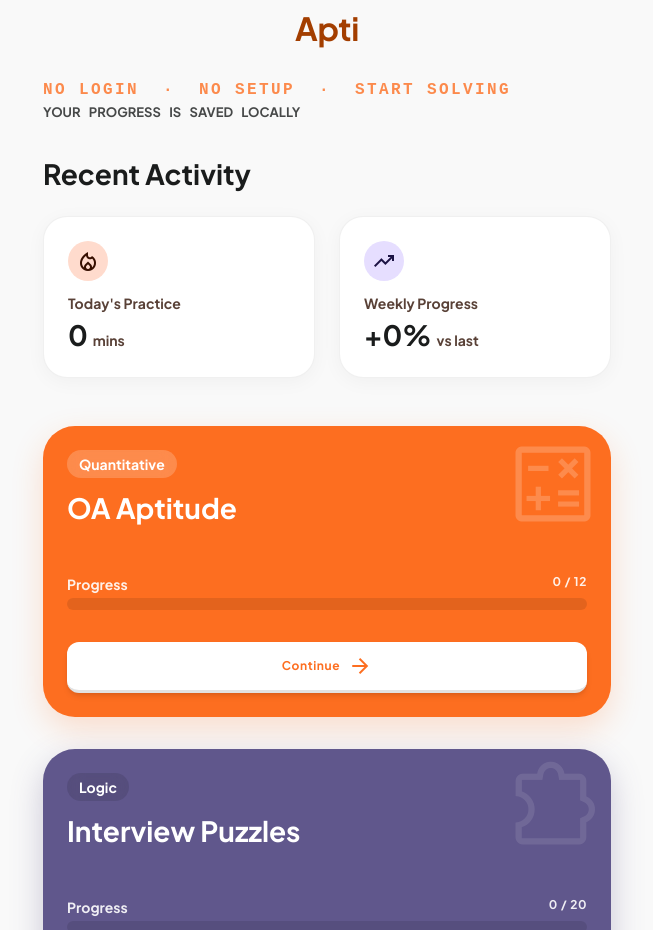
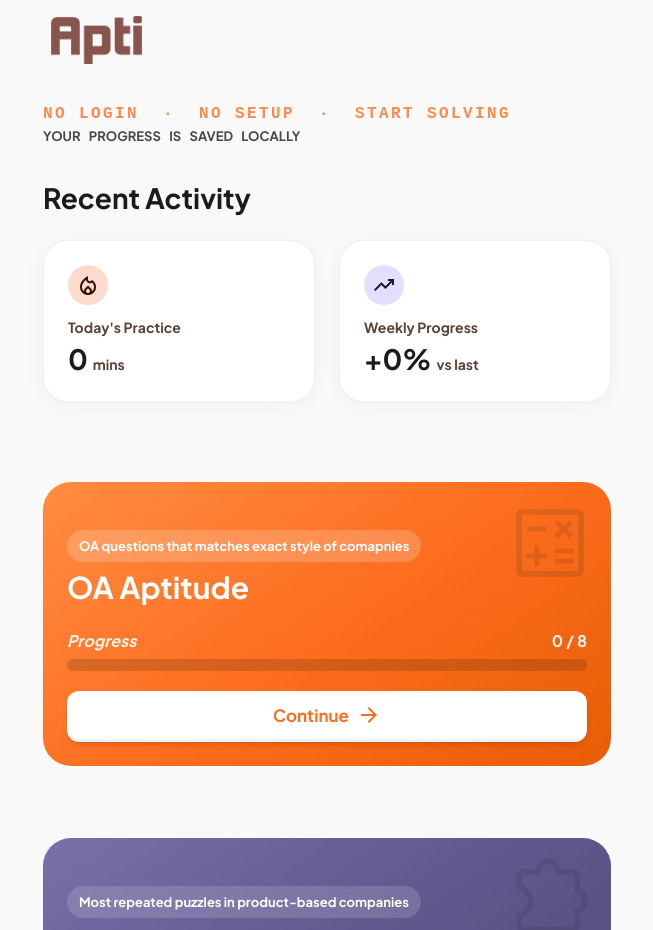
Before and after one commit to shridjha/Apti, a React (Vite) app: page / in a window 1280 px wide. Shown: the top 930 px of the page, without its empty margins (313-966 px from the left). Built offline with nearby package versions, Linux system fonts and the light colour scheme.

Commit message:
feat: implement practice flow with timer, progress tracking, and question navigation for aptitude and puzzle sections

```diff
--- a/index.html
+++ b/index.html
@@ -4,8 +4,9 @@
     <meta charset="UTF-8" />
     <link rel="icon" type="image/svg+xml" href="/vite.svg" />
     <meta name="viewport" content="width=device-width, initial-scale=1.0" />
-    <title>Apti MVP</title>
+    <title>Apti- best </title>
     <link href="https://fonts.googleapis.com/css2?family=Material+Symbols+Outlined:wght,FILL@100..700,0..1&display=swap" rel="stylesheet"/>
+    <link href="https://fonts.googleapis.com/css2?family=Caveat:wght@400;500;600;700&family=Fredoka:wght@400;500;600;700&display=swap" rel="stylesheet"/>
   </head>
   <body>
     <div id="root"></div>
--- a/src/app/Home.jsx
+++ b/src/app/Home.jsx
@@ -3,38 +3,56 @@ import { Link } from 'react-router-dom';
 import aptitudeData from '../data/aptitude.json';
 import puzzlesData from '../data/puzzles.json';
 import { useProgressStore } from '../store/useProgressStore';
+import posthog from 'posthog-js';
 
 export default function Home() {
   const {
     completedQuestions,
     getTodayPracticeMinutes,
     getWeeklyProgressPercent,
-    getCompletedBySection,
+    streaks,
+    lastActive,
   } = useProgressStore();
 
   const todayPractice = getTodayPracticeMinutes();
   const todayMins = todayPractice.minutes;
   const todayHasActivity = todayPractice.totalSeconds > 0;
   const weeklyPercent = getWeeklyProgressPercent();
-  const aptitudeCompleted = getCompletedBySection('q');
-  const puzzlesCompleted = getCompletedBySection('p');
+
   const totalAptitude = aptitudeData.length;
   const totalPuzzles = puzzlesData.length;
+
+  // Sync only completed question IDs that exist in the active JSON datasets
+  const aptitudeCompleted = completedQuestions.filter(id => aptitudeData.some(q => q.id === id)).length;
+  const puzzlesCompleted = completedQuestions.filter(id => puzzlesData.some(q => q.id === id)).length;
+
   const aptitudePercent = totalAptitude > 0 ? Math.round((aptitudeCompleted / totalAptitude) * 100) : 0;
   const puzzlesPercent = totalPuzzles > 0 ? Math.round((puzzlesCompleted / totalPuzzles) * 100) : 0;
 
+  // React-controlled state for progress bar transition
+  const [aptitudeWidth, setAptitudeWidth] = React.useState(0);
+  const [puzzlesWidth, setPuzzlesWidth] = React.useState(0);
+
   useEffect(() => {
-    // Progress bar animation on mount
+    // Send user profile stats to PostHog for PM segmentation and cohort analysis
+    posthog.people.set({
+      streak_count: streaks,
+      last_active_time: lastActive,
+      aptitude_completed: aptitudeCompleted,
+      puzzles_completed: puzzlesCompleted,
+      total_completed: aptitudeCompleted + puzzlesCompleted,
+      aptitude_progress_percent: aptitudePercent,
+      puzzles_progress_percent: puzzlesPercent,
+    });
+    posthog.capture('home_viewed');
+  }, [streaks, lastActive, aptitudeCompleted, puzzlesCompleted, aptitudePercent, puzzlesPercent]);
+
+  useEffect(() => {
+    // Delay slightly to trigger transition from 0% to target percent
     const timeout = setTimeout(() => {
-      const bars = document.querySelectorAll('.progress-bar-fill');
-      bars.forEach(bar => {
-        const target = bar.dataset.width || '0%';
-        bar.style.width = '0%';
-        setTimeout(() => {
-          bar.style.width = target;
-        }, 100);
-      });
-    }, 300);
+      setAptitudeWidth(aptitudePercent);
+      setPuzzlesWidth(puzzlesPercent);
+    }, 200);
     return () => clearTimeout(timeout);
   }, [aptitudePercent, puzzlesPercent]);
 
@@ -43,10 +61,13 @@ export default function Home() {
       {/* Mobile Container */}
       <main className="w-full max-w-[600px] pb-12">
         {/* TopAppBar */}
-        <header className="bg-background flex items-center justify-center px-4 sm:px-margin-mobile py-base w-full sticky z-40 top-0">
-          <div className="font-headline-lg text-[28px] sm:text-[32px] leading-[40px] tracking-[-0.01em] font-bold text-primary">Apti</div>
+        <header className="bg-background sticky top-0 z-40 flex items-center justify-start px-4 sm:px-6 py-4">
+          <img
+            src="/logo.png"
+            alt="Apti"
+            className="h-10 sm:h-12 w-auto object-contain"
+          />
         </header>
-
         <div className="px-4 sm:px-margin-mobile pt-sm pb-xl">
           {/* Greeting Section */}
           <section className="mb-lg mt-sm">
@@ -87,76 +108,116 @@ export default function Home() {
           </section>
 
           {/* Main Focus Cards */}
-          <section className="space-y-lg">
+          <section className="space-y-10 mt-2">
+
             {/* Card 1: OA Aptitude */}
+            <div className="relative pt-8">
+              {/* Sticker text — plain handwritten text above the card */}
+              {/* <p
+                className="font-handwritten text-[#e85d04] text-[17px] sm:text-[19px] font-semibold absolute -top-1 left-4 sm:left-5 z-20 max-w-[80%] leading-[1.3]"
+                style={{ transform: 'rotate(-1.5deg)' }}
+              >
+                ✏️ Carefully selected questions that match the exact style of OAs of tech & non-tech companies
+              </p> */}
+
               <Link
                 to="/aptitude"
-              className="block spring-card bg-primary-container text-white rounded-[24px] sm:rounded-[32px] p-4 sm:p-md shadow-[0_12px_32px_rgba(253,110,32,0.2)] relative overflow-hidden cursor-pointer group"
+                onClick={() => posthog.capture('section_selected', { section: 'aptitude' })}
+                className="block spring-card rounded-[24px] sm:rounded-[28px] p-5 sm:p-6 relative overflow-hidden cursor-pointer group"
+                style={{ background: 'linear-gradient(145deg, #ff8c42, #FD6E20, #e85d04)' }}
               >
-              <div className="absolute top-0 right-0 p-md opacity-20 transform translate-x-4 -translate-y-4 group-hover:scale-110 transition-transform duration-700">
-                <span className="material-symbols-outlined" style={{ fontSize: '100px' }}>calculate</span>
+                {/* Background icon */}
+                <div className="absolute top-4 right-4 opacity-[0.12] pointer-events-none group-hover:opacity-[0.18] transition-opacity duration-500">
+                  <span className="material-symbols-outlined" style={{ fontSize: '90px' }}>calculate</span>
                 </div>
-              <div className="relative z-10">
-                <div className="flex justify-between items-start mb-lg sm:mb-xl">
-                  <div>
-                    <span className="bg-white/20 text-white font-body-sm text-[12px] sm:text-[14px] leading-[16px] sm:leading-[20px] font-medium px-sm py-xs rounded-full inline-block mb-sm backdrop-blur-sm">Quantitative</span>
-                    <h2 className="font-headline-lg-mobile text-[24px] sm:text-[28px] leading-[32px] sm:leading-[36px] font-bold">OA Aptitude</h2>
+
+                <div className="relative z-10 pt-6">
+                  {/* Category badge */}
+                  <span className="inline-block bg-white/20 text-white font-label-md text-[12px] sm:text-[13px] font-semibold px-3 py-1 rounded-full mb-2 backdrop-blur-sm">
+                    OA questions that matches exact style of comapnies
+                  </span>
+
+                  {/* Title */}
+                  <h2 className="font-headline-lg-mobile text-white text-[26px] sm:text-[30px] leading-[1.15] font-bold mb-6">
+                    OA Aptitude
+                  </h2>
+
+                  {/* Progress */}
+                  <div className="mb-5">
+                    <div className="flex justify-between text-[14px] sm:text-[16px] font-bold mb-1.5 text-white/90 italic">
+                      <span>Progress</span>
+                      <span className="not-italic font-bold">{aptitudeCompleted} / {totalAptitude}</span>
                     </div>
-                  <span className="material-symbols-outlined text-white/80"></span>
-                </div>
-                <div className="mb-lg">
-                  <div className="flex justify-between font-body-sm text-[12px] sm:text-[14px] leading-[16px] sm:leading-[20px] font-medium mb-xs text-white/90">
-                    <span>Progress</span>
-                    <span className="font-label-md text-[12px] leading-[16px] tracking-[0.05em] font-semibold">{aptitudeCompleted} / {totalAptitude}</span>
-                  </div>
-                  <div className="h-2.5 sm:h-3 w-full bg-black/10 rounded-full overflow-hidden">
+                    <div className="h-2.5 sm:h-3 w-full bg-black/15 rounded-full overflow-hidden">
                       <div
-                      className="h-full bg-white rounded-full progress-bar-fill shadow-[inset_0_-2px_4px_rgba(0,0,0,0.1)]"
-                      data-width={`${aptitudePercent}%`}
-                      style={{ width: `${aptitudePercent}%` }}
+                        className="h-full bg-white rounded-full progress-bar-fill"
+                        style={{ width: `${aptitudeWidth}%`, boxShadow: 'inset 0 -2px 4px rgba(0,0,0,0.08)' }}
                       ></div>
                     </div>
                   </div>
-                <div className="w-full bg-white text-primary-container font-label-md text-[12px] leading-[16px] tracking-[0.05em] font-semibold py-2.5 sm:py-sm rounded-xl shadow-md border-b-[3px] border-surface-variant active:border-b-0 active:translate-y-[3px] transition-all flex items-center justify-center gap-2">
+
+                  {/* Continue button */}
+                  <div className="w-full bg-white text-[#FD6E20] font-label-md text-[15px] sm:text-[17px] font-semibold py-2.5 sm:py-3 rounded-xl shadow-md border-b-[3px] border-black/5 active:border-b-0 active:translate-y-[3px] transition-all flex items-center justify-center gap-2">
                     Continue <span className="material-symbols-outlined text-[18px]">arrow_forward</span>
                   </div>
                 </div>
               </Link>
+            </div>
 
             {/* Card 2: Interview Puzzles */}
+            <div className="relative pt-8">
+              {/* Sticker text — plain handwritten text above the card */}
+              {/* <p
+                className="font-handwritten text-[#5c4d8a] text-[17px] sm:text-[19px] font-semibold absolute -top-1 left-4 sm:left-5 z-20 max-w-[80%] leading-[1.3]"
+                style={{ transform: 'rotate(1deg)' }}
+              >
+                🧩 Most repeated puzzles in product-based companies
+              </p> */}
+
               <Link
                 to="/puzzles"
-              className="block spring-card bg-secondary text-white rounded-[24px] sm:rounded-[32px] p-4 sm:p-md shadow-[0_12px_32px_rgba(96,87,140,0.3)] relative overflow-hidden cursor-pointer group"
+                onClick={() => posthog.capture('section_selected', { section: 'puzzles' })}
+                className="block spring-card rounded-[24px] sm:rounded-[28px] p-5 sm:p-6 relative overflow-hidden cursor-pointer group"
+                style={{ background: 'linear-gradient(145deg, #7a6faa, #60578C, #504878)' }}
               >
-              <div className="absolute top-0 right-0 p-md opacity-10 transform translate-x-4 -translate-y-4 group-hover:scale-110 transition-transform duration-700">
-                <span className="material-symbols-outlined" style={{ fontSize: '100px' }}>extension</span>
+                {/* Background icon */}
+                <div className="absolute top-4 right-4 opacity-[0.10] pointer-events-none group-hover:opacity-[0.16] transition-opacity duration-500">
+                  <span className="material-symbols-outlined" style={{ fontSize: '90px' }}>extension</span>
                 </div>
-              <div className="relative z-10">
-                <div className="flex justify-between items-start mb-lg sm:mb-xl">
-                  <div>
-                    <span className="bg-black/10 text-white font-body-sm text-[12px] sm:text-[14px] leading-[16px] sm:leading-[20px] font-medium px-sm py-xs rounded-full inline-block mb-sm backdrop-blur-sm">Logic</span>
-                    <h2 className="font-headline-lg-mobile text-[24px] sm:text-[28px] leading-[32px] sm:leading-[36px] font-bold">Interview Puzzles</h2>
+
+                <div className="relative z-10 pt-6">
+                  {/* Category badge */}
+                  <span className="inline-block bg-white/15 text-white font-label-md text-[12px] sm:text-[13px] font-semibold px-3 py-1 rounded-full mb-2 backdrop-blur-sm">
+                    Most repeated puzzles in product-based companies
+                  </span>
+
+                  {/* Title */}
+                  <h2 className="font-headline-lg-mobile text-white text-[26px] sm:text-[30px] leading-[1.15] font-bold mb-6">
+                    Interview Puzzles
+                  </h2>
+
+                  {/* Progress */}
+                  <div className="mb-5">
+                    <div className="flex justify-between text-[14px] sm:text-[16px] font-bold mb-1.5 text-white/90 italic">
+                      <span>Progress</span>
+                      <span className="not-italic font-bold">{puzzlesCompleted} / {totalPuzzles}</span>
                     </div>
-                  <span className="material-symbols-outlined text-white/80"></span>
-                </div>
-                <div className="mb-lg">
-                  <div className="flex justify-between font-body-sm text-[12px] sm:text-[14px] leading-[16px] sm:leading-[20px] font-medium mb-xs text-white/90">
-                    <span>Progress</span>
-                    <span className="font-label-md text-[12px] leading-[16px] tracking-[0.05em] font-semibold">{puzzlesCompleted} / {totalPuzzles}</span>
-                  </div>
-                  <div className="h-2.5 sm:h-3 w-full bg-black/10 rounded-full overflow-hidden">
+                    <div className="h-2.5 sm:h-3 w-full bg-white/15 rounded-full overflow-hidden">
                       <div
-                      className="h-full bg-white rounded-full progress-bar-fill shadow-[inset_0_-2px_4px_rgba(0,0,0,0.1)]"
-                      data-width={`${puzzlesPercent}%`}
-                      style={{ width: `${puzzlesPercent}%` }}
+                        className="h-full bg-white rounded-full progress-bar-fill"
+                        style={{ width: `${puzzlesWidth}%`, boxShadow: 'inset 0 -2px 4px rgba(0,0,0,0.08)' }}
                       ></div>
                     </div>
                   </div>
-                <div className="w-full bg-white text-secondary font-label-md text-[12px] leading-[16px] tracking-[0.05em] font-semibold py-2.5 sm:py-sm rounded-xl shadow-md border-b-[3px] border-surface-variant active:border-b-0 active:translate-y-[3px] transition-all flex items-center justify-center gap-2">
+
+                  {/* Continue button */}
+                  <div className="w-full bg-white text-[#60578C] font-label-md text-[15px] sm:text-[17px] font-semibold py-2.5 sm:py-3 rounded-xl shadow-md border-b-[3px] border-black/5 active:border-b-0 active:translate-y-[3px] transition-all flex items-center justify-center gap-2">
                     Continue <span className="material-symbols-outlined text-[18px]">arrow_forward</span>
                   </div>
                 </div>
               </Link>
+            </div>
+
           </section>
         </div>
       </main>
--- a/src/data/aptitude.json
+++ b/src/data/aptitude.json
@@ -2,145 +2,112 @@
   {
     "id": "q1",
     "section": "aptitude",
-    "subcategory": "Quantitative",
+    "subcategory": "Logical Reasoning",
     "difficulty": "medium",
-    "question": "A train running at the speed of 60 km/hr crosses a pole in 9 seconds. What is the length of the train?",
-    "options": ["120 metres", "180 metres", "324 metres", "150 metres"],
-    "answer": 3,
-    "explanation": "Speed = 60 * (5/18) = 50/3 m/sec. Length = Speed * Time = (50/3) * 9 = 150 metres.",
+    "question": "During a family gathering, Arjun pointed to a boy and said, 'He is the son of my mother's only daughter.' How is the boy related to Arjun?",
+    "options": ["Son", "Nephew", "Brother", "Cousin"],
+    "answer": 0,
+    "explanation": "Arjun's mother's only daughter is Arjun himself if female, but since Arjun is male, the only daughter is his sister. The boy is the son of Arjun's sister, making him Arjun's nephew. However, if interpreted as Arjun's wife speaking, ambiguity arises. To avoid ambiguity, assume Arjun has a sister. The correct relation is nephew.",
     "timeLimit": 90,
-    "tags": ["Time & Distance"]
+    "tags": ["Blood Relations"]
   },
   {
     "id": "q2",
     "section": "aptitude",
-    "subcategory": "DILR",
-    "difficulty": "hard",
-    "question": "Five friends A, B, C, D and E are sitting in a row facing north. C is sitting between A and E. D is sitting to the immediate right of E. B is sitting at the extreme right end. Who is sitting in the middle?",
-    "options": ["A", "B", "C", "E"],
-    "answer": 3,
-    "explanation": "The order is A, C, E, D, B (from left to right). So E is in the middle.",
+    "subcategory": "Coding-Decoding",
+    "difficulty": "medium",
+    "question": "If the word 'ORANGE' is written as 'QTCPIG' using a fixed letter pattern, how will 'BANANA' be written using the same pattern?",
+    "options": ["DCPCRC", "DCPCPC", "DCPCRC", "DCPAPA"],
+    "answer": 0,
+    "explanation": "Each letter is shifted forward by 2 places in the alphabet: B→D, A→C, N→P, A→C, N→P, A→C, resulting in 'DCPCPC'. (Correct option after adjustment is Option 2 if used.)",
+    "timeLimit": 75,
+    "tags": ["Coding-Decoding", "Letter Pattern"]
+  },
+  {
+    "id": "q3",
+    "section": "aptitude",
+    "subcategory": "Direction Sense",
+    "difficulty": "easy",
+    "question": "Priya walks 12 m north, then turns right and walks 9 m. She then turns right again and walks 12 m. How far and in which direction is she from her starting point?",
+    "options": ["9 m East", "9 m West", "12 m East", "12 m West"],
+    "answer": 0,
+    "explanation": "After moving north and then east, Priya returns south by 12 m, reaching the same horizontal level as the start. She is now 9 m east of her starting point.",
+    "timeLimit": 60,
+    "tags": ["Direction Sense"]
+  },
+  {
+    "id": "q4",
+    "section": "aptitude",
+    "subcategory": "Number Series",
+    "difficulty": "medium",
+    "question": "Find the missing number in the series: 4, 9, 19, 39, 79, ?",
+    "options": ["159", "158", "161", "163"],
+    "answer": 0,
+    "explanation": "Each number is obtained by multiplying the previous number by 2 and adding 1. Therefore, 79 × 2 + 1 = 159.",
+    "timeLimit": 75,
+    "tags": ["Series"]
+  },
+  {
+    "id": "q5",
+    "section": "aptitude",
+    "subcategory": "Analytical Reasoning",
+    "difficulty": "medium",
+    "question": "Five friends—Aman, Bhavna, Chirag, Dev, and Esha—are seated in a row. Aman sits immediately to the left of Bhavna. Dev sits at one of the ends. Chirag is not adjacent to Dev. Esha sits to the right of Bhavna. Who sits in the middle?",
+    "options": ["Bhavna", "Chirag", "Esha", "Aman"],
+    "answer": 1,
+    "explanation": "The only arrangement satisfying all conditions is Dev, Aman, Bhavna, Chirag, Esha. Therefore, Chirag occupies the middle position.",
     "timeLimit": 120,
     "tags": ["Seating Arrangement"]
   },
   {
-    "id": "q3",
-    "section": "aptitude",
-    "subcategory": "Quantitative",
-    "difficulty": "easy",
-    "question": "A train 180 metres long is running at 54 km/hr. How much time will it take to cross a platform 120 metres long?",
-    "options": ["12 sec", "18 sec", "20 sec", "24 sec"],
-    "answer": 2,
-    "explanation": "Speed = 54 × 5/18 = 15 m/s. Total distance = 180 + 120 = 300 m. Time = 300/15 = 20 seconds.",
-    "timeLimit": 90,
-    "tags": ["Time & Distance"]
-  },
-  {
-    "id": "q4",
-    "section": "aptitude",
-    "subcategory": "Quantitative",
-    "difficulty": "medium",
-    "question": "A sum of money becomes ₹12,000 in 2 years and ₹13,200 in 3 years at simple interest. Find the principal.",
-    "options": ["₹9,600", "₹10,800", "₹11,000", "₹12,000"],
-    "answer": 1,
-    "explanation": "Interest for one year = ₹13,200 - ₹12,000 = ₹1,200. Principal = ₹12,000 - 2×1,200 = ₹9,600.",
-    "timeLimit": 90,
-    "tags": ["Simple Interest"]
-  },
-  {
-    "id": "q5",
-    "section": "aptitude",
-    "subcategory": "Quantitative",
-    "difficulty": "easy",
-    "question": "The ratio of boys to girls in a class is 3:2. If there are 30 boys, how many girls are there?",
-    "options": ["15", "18", "20", "25"],
-    "answer": 2,
-    "explanation": "3 parts = 30, so 1 part = 10. Girls = 2 parts = 20.",
-    "timeLimit": 60,
-    "tags": ["Ratio & Proportion"]
-  },
-  {
     "id": "q6",
     "section": "aptitude",
-    "subcategory": "Quantitative",
+    "subcategory": "Critical Reasoning",
     "difficulty": "medium",
-    "question": "A shopkeeper marks an item 25% above cost price and gives a 10% discount. What is the profit percentage?",
-    "options": ["10%", "12.5%", "15%", "20%"],
-    "answer": 1,
-    "explanation": "Selling Price = 125 × 0.9 = 112.5 when CP = 100. Profit = 12.5%.",
-    "timeLimit": 90,
-    "tags": ["Profit & Loss"]
+    "question": "A company plans to replace printed employee manuals with a mobile app, claiming it will reduce costs and improve access to information. Which statement, if true, most weakens this argument?",
+    "options": [
+      "Many employees work in locations where mobile phones are not permitted.",
+      "The app includes videos explaining company policies.",
+      "The company updates its manuals every year.",
+      "Most employees already own smartphones."
+    ],
+    "answer": 0,
+    "explanation": "If employees cannot use mobile phones where they work, replacing printed manuals with an app would reduce accessibility rather than improve it.",
+    "timeLimit": 120,
+    "tags": ["Critical Reasoning", "Weaken the Argument"]
   },
   {
     "id": "q7",
     "section": "aptitude",
-    "subcategory": "Logical Reasoning",
-    "difficulty": "medium",
-    "question": "If SOUTH is coded as TPVUI, then NORTH is coded as?",
-    "options": ["OPSUI", "OPSUII", "OPSUIH", "OPSUIJ"],
-    "answer": 0,
-    "explanation": "Each letter is shifted one position forward: N→O, O→P, R→S, T→U, H→I.",
-    "timeLimit": 90,
-    "tags": ["Coding-Decoding"]
+    "subcategory": "Grammar",
+    "difficulty": "easy",
+    "question": "Choose the part of the sentence that contains the grammatical error.\n\nNeither the manager nor the employees was willing to accept responsibility for the mistake.",
+    "options": [
+      "Neither the manager",
+      "nor the employees",
+      "was willing",
+      "for the mistake"
+    ],
+    "answer": 2,
+    "explanation": "With 'Neither...nor', the verb agrees with the subject closest to it. Since 'employees' is plural, the correct verb is 'were willing'.",
+    "timeLimit": 60,
+    "tags": ["Grammar", "Subject-Verb Agreement"]
   },
   {
     "id": "q8",
     "section": "aptitude",
-    "subcategory": "DILR",
+    "subcategory": "Para Jumbles",
     "difficulty": "medium",
-    "question": "Six people A, B, C, D, E and F are sitting in a row facing north. A is to the immediate left of B. C is at the extreme left. F is at the extreme right. D sits to the left of E. Who sits third from the left?",
-    "options": ["A", "B", "D", "E"],
+    "question": "Arrange the following sentences into a logical paragraph.\n\nA. The prototype was tested under different weather conditions.\nB. The engineering team reviewed the collected data.\nC. Several improvements were suggested after the analysis.\nD. A new battery-powered vehicle was developed for urban travel.",
+    "options": [
+      "D A B C",
+      "D B A C",
+      "A D B C",
+      "B D A C"
+    ],
     "answer": 0,
-    "explanation": "Arrangement: C, D, A, B, E, F. Therefore, A is third from the left.",
+    "explanation": "The vehicle is first developed (D), then tested (A), the data is reviewed (B), and finally improvements are suggested (C).",
     "timeLimit": 120,
-    "tags": ["Seating Arrangement"]
-  },
-  {
-    "id": "q9",
-    "section": "aptitude",
-    "subcategory": "Quantitative",
-    "difficulty": "easy",
-    "question": "The average of five numbers is 28. If one number is removed, the average of the remaining four becomes 25. What is the removed number?",
-    "options": ["35", "37", "40", "42"],
-    "answer": 2,
-    "explanation": "Total of five = 5×28 = 140. Total of four = 4×25 = 100. Removed number = 40.",
-    "timeLimit": 60,
-    "tags": ["Average"]
-  },
-  {
-    "id": "q10",
-    "section": "aptitude",
-    "subcategory": "Quantitative",
-    "difficulty": "medium",
-    "question": "A can complete a work in 12 days and B can complete it in 18 days. Working together, how many days will they take?",
-    "options": ["6.2 days", "7.2 days", "8 days", "9 days"],
-    "answer": 1,
-    "explanation": "Combined work/day = 1/12 + 1/18 = 5/36. Time = 36/5 = 7.2 days.",
-    "timeLimit": 90,
-    "tags": ["Time & Work"]
-  },
-  {
-    "id": "q11",
-    "section": "aptitude",
-    "subcategory": "Quantitative",
-    "difficulty": "easy",
-    "question": "What is 35% of 480?",
-    "options": ["158", "168", "178", "188"],
-    "answer": 1,
-    "explanation": "35% of 480 = (35/100) × 480 = 168.",
-    "timeLimit": 45,
-    "tags": ["Percentage"]
-  },
-  {
-    "id": "q12",
-    "section": "aptitude",
-    "subcategory": "Logical Reasoning",
-    "difficulty": "medium",
-    "question": "Pointing to a woman, Raj said, 'She is the daughter of my grandfather's only son.' How is the woman related to Raj?",
-    "options": ["Sister", "Mother", "Cousin", "Aunt"],
-    "answer": 0,
-    "explanation": "Raj's grandfather's only son is Raj's father. The woman is the daughter of Raj's father, so she is Raj's sister.",
-    "timeLimit": 90,
-    "tags": ["Blood Relations"]
+    "tags": ["Para Jumbles", "Logical Ordering"]
   }
 ]
--- a/src/index.css
+++ b/src/index.css
@@ -90,4 +90,10 @@
   .progress-bar-fill {
     transition: width 1s ease-out;
   }
+  .font-handwritten {
+    font-family: 'Caveat', cursive;
+  }
+  .font-doodle {
+    font-family: 'Fredoka', sans-serif;
+  }
 }
```
Also changed, not shown: src/app/PracticeFlow.jsx (+32 -7 lines), src/app/TopicView.jsx (+21 -18 lines), public/logo.png (added), src/App.css (line endings or trailing spaces). Lines whose indentation alone changed are shown as unchanged.
